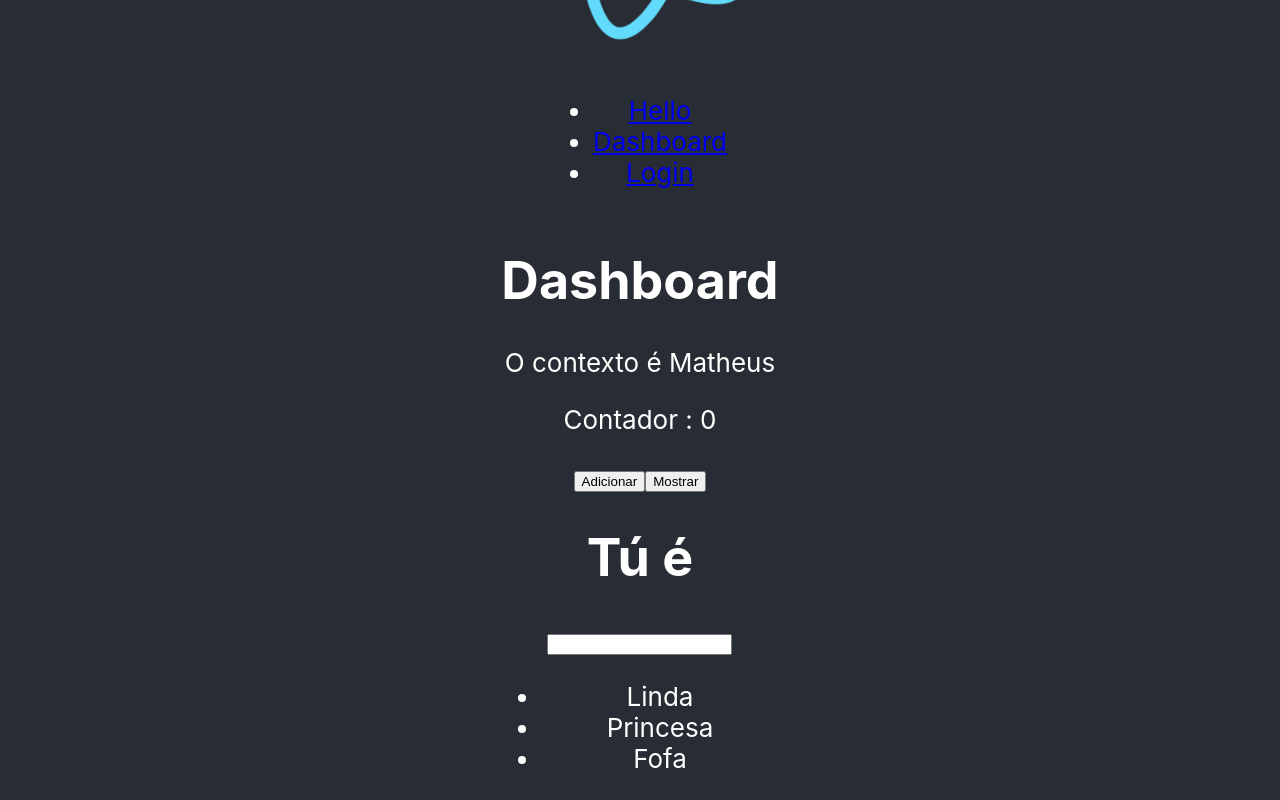
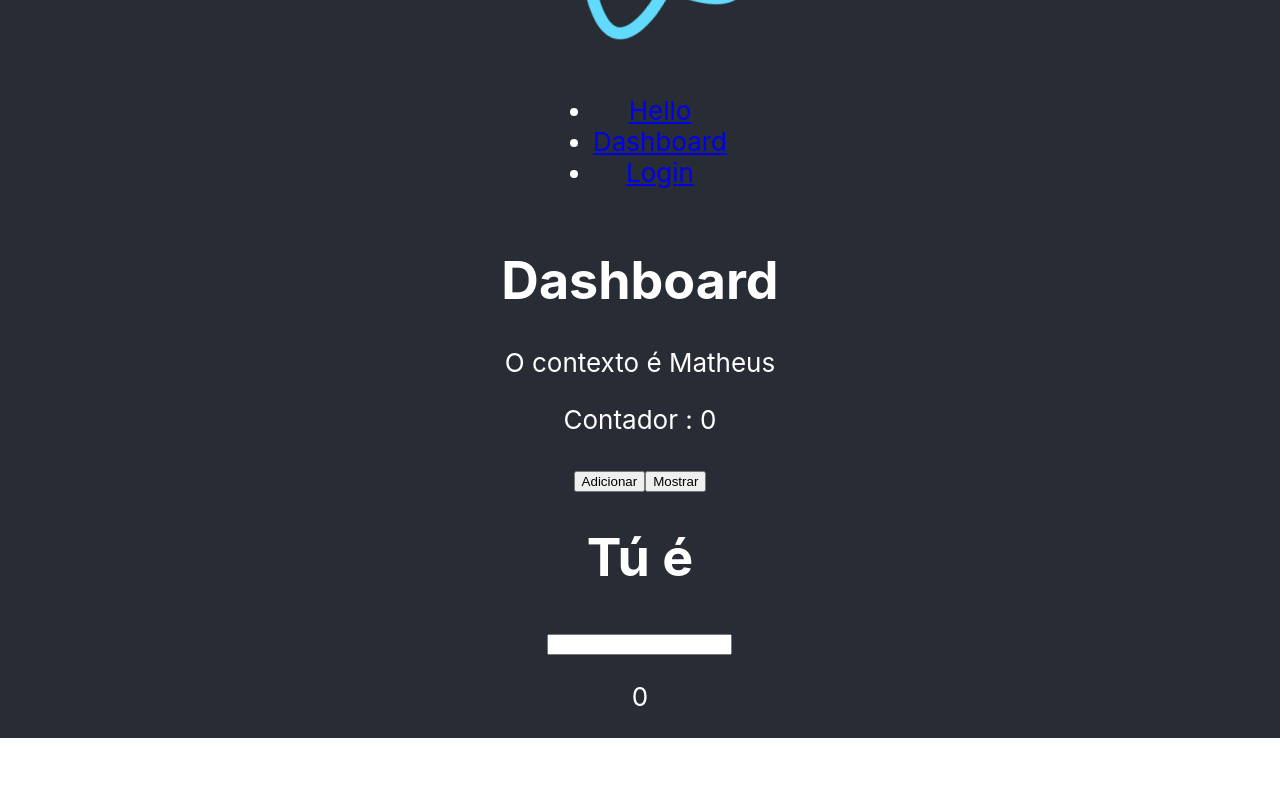
Before and after one commit to MatheusVict/React-com-typescript, a React (Create React App) app: page /dashboard in a window 1280 px wide. Shown: the part 251-1051 px from the top of the page. After the commit the page ends 989 px from the top, so only its background shows below. Built offline with nearby package versions, Linux system fonts and the light colour scheme.

Commit message:
Usando objetos na lista

```diff
--- a/src/app/pages/dashboard/Dashboard.tsx
+++ b/src/app/pages/dashboard/Dashboard.tsx
@@ -8,21 +8,31 @@ export const Dashboard = () => {
     const LoginUserContext = useUserLog()
 
     // Jeito certo de usar uma lista
-    const [list, setList] = useState<string[]>(['Linda', 'Princesa', 'Fofa'])
+    interface IItensdaLista {
+        title: string;
+        select: boolean;
+    }
+
+
+    const [list, setList] = useState<IItensdaLista[]>([]);
     const handleIpuntKey: React.KeyboardEventHandler<HTMLInputElement> = useCallback((e) => {
         if (e.key === 'Enter') {
             if (e.currentTarget.value.trim().length === 0) return;
 
-            const valor = e.currentTarget.value
+            const value = e.currentTarget.value
 
             e.currentTarget.value = '';
 
             setList((oldList) => {
-                if (oldList.includes(valor)) return oldList // se o valor já existir ele śo retorna iclud() === incluso
-                return [...oldList, valor];
+                if (oldList.some((listItem) => listItem.title === value)) return oldList // se o valor já existir ele śo retorna iclud() === incluso
+                return [...oldList, {
+                    title: value,
+                    select: false,
+                }];
             }); // ... espred usar uma lista com elemtos da lista anteriro
         }
     }, []) // com algumas validações
+
 
 
     return(
@@ -39,10 +49,28 @@ export const Dashboard = () => {
                     type="text"
                     onKeyDown={handleIpuntKey}
                 />
-
+                <p>{list.filter((listItem) => listItem.select).length}</p>
                 <ul>
-                {list.map((value, index) => {
-                    return <li key={index}>{value}</li>;
+                    {list.map((itemLista, index) => {
+                        return <li key={itemLista.title}>
+                            <input
+                                type="checkbox"
+                                checked={itemLista.select}
+                                onChange={() => {
+                                    setList(oldLista => {
+                                        return oldLista.map(oldlistItem => {
+                                            const newSelect = oldlistItem.title === itemLista.title
+                                            ? !oldlistItem.select : oldlistItem.select
+                                            return {
+                                                ...oldlistItem,
+                                                select: newSelect
+                                            };
+                                        })
+                                    });
+                                }}
+                            />
+                            {itemLista.title}
+                        </li>;
                     })}
                 </ul>
             </div>
```
Lines whose indentation alone changed are shown as unchanged.
